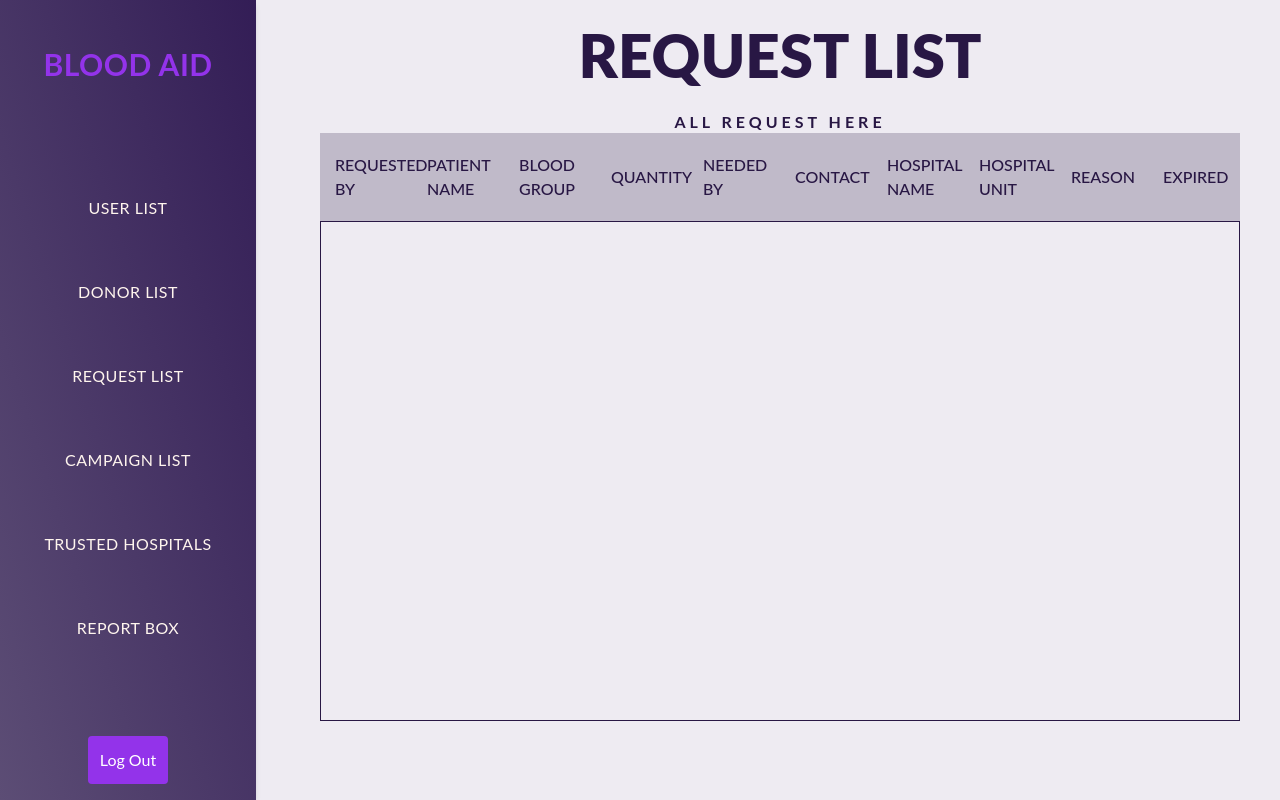
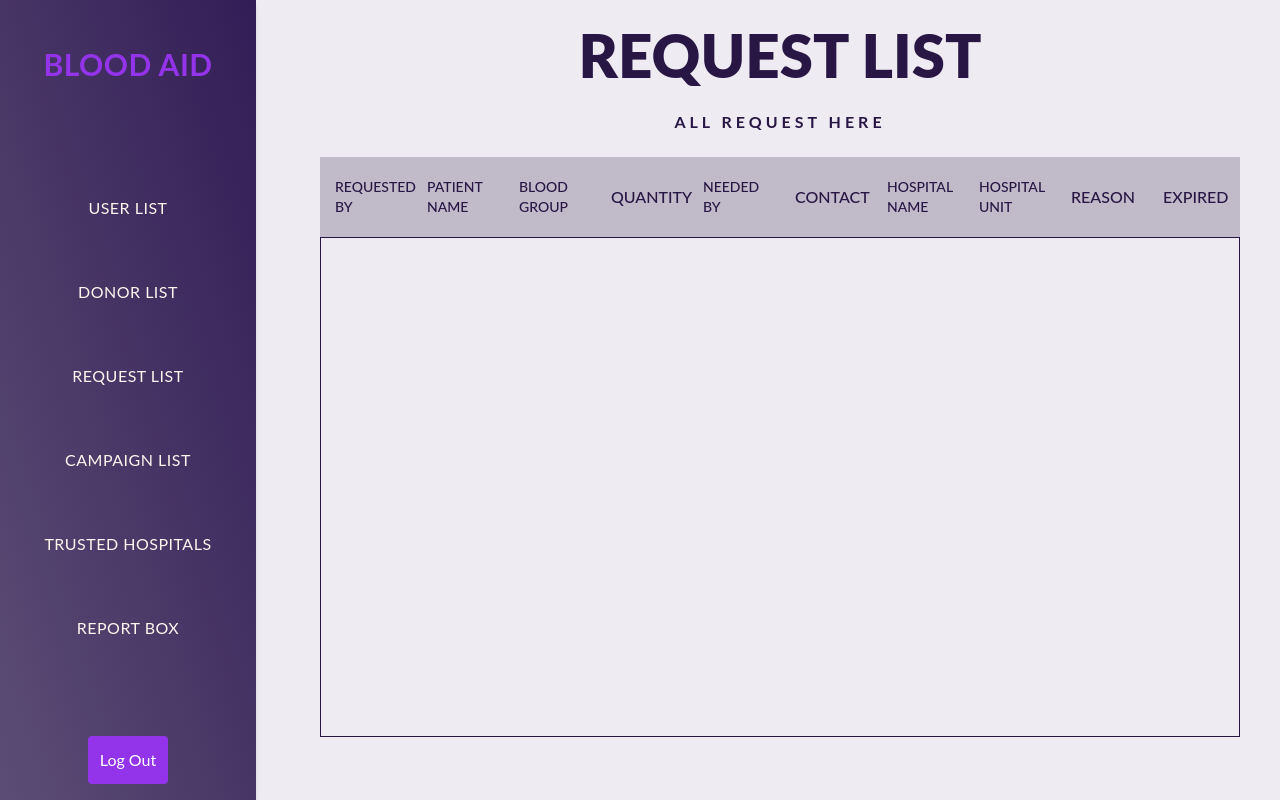
Before and after one commit to X-Irrelevant-X/BloodAid, a Flask app: template BA/templates/admin_request_list.html in a window 1280 px wide. Run offline with Flask 3, Linux system fonts and the light colour scheme; the template is opened without the code that fills it, so the values that code supplies are empty; parts of the project's set-up code (start-up, migrations or seed data) failed here and were passed over; some libraries are stand-ins or nearby versions.

Commit message:
minor UI changes

```diff
--- a/BA/templates/admin_donor_view.html
+++ b/BA/templates/admin_donor_view.html
@@ -17,7 +17,7 @@
             <header>
                 <div class="text">
                     <h2 class="head_tran"><span>DONOR LIST</span></h2>
-                    <p class="head_head">ALL DONORS HERE</p>
+                    <p class="head_head">ALL DONORS HERE</p></br>
                 </div>
             </header>
             <section class="List">
--- a/BA/templates/admin_request_list.html
+++ b/BA/templates/admin_request_list.html
@@ -10,8 +10,6 @@
 </head>
 
 <body>
-
-
     <div id="page_wrapper">
         {% include 'admin_navbar.html' %}
 
@@ -19,7 +17,7 @@
             <header>
                 <div class="text">
                     <h2 class="head_tran"><span>REQUEST LIST</span></h2>
-                    <p class="head_head">ALL REQUEST HERE</p>
+                    <p class="head_head">ALL REQUEST HERE</p></br>
                 </div>
             </header>
             <section class="List">
@@ -27,14 +25,14 @@
                     <table>
                         <thead>
                             <tr>
-                                <th>Requested By</th>
-                                <th>Patient Name</th>
-                                <th>Blood Group</th>
+                                <th class="text-sm">Requested By</th>
+                                <th class="text-sm">Patient Name</th>
+                                <th class="text-sm">Blood Group</th>
                                 <th>Quantity</th>
-                                <th>Needed By</th>
+                                <th class="text-sm">Needed By</th>
                                 <th>Contact</th>
-                                <th>Hospital Name</th>
-                                <th>Hospital Unit</th>
+                                <th class="text-sm">Hospital Name</th>
+                                <th class="text-sm">Hospital Unit</th>
                                 <th>Reason</th>
                                 <th>Expired</th>
                             </tr>
@@ -69,13 +67,7 @@
                 </div>
             </section>
         </main>
-
-
-
     </div>
-
-
-
 </body>
 
 </html>
--- a/BA/templates/admin_view.html
+++ b/BA/templates/admin_view.html
@@ -15,7 +15,7 @@
             <header>
                 <div class="text">
                     <h2 class="head_tran"><span>USER LIST</span></h2>
-                    <p class="head_head">ALL USERS HERE</p>
+                    <p class="head_head">ALL USERS HERE</p></br>
                 </div>
             </header>
 
```
Also changed, not shown: BA/templates/admin_campaigns.html (+1 -15 lines), BA/templates/admin_trusted_hospitals.html (+1 -10 lines), BA/zDB.sqlite3.
